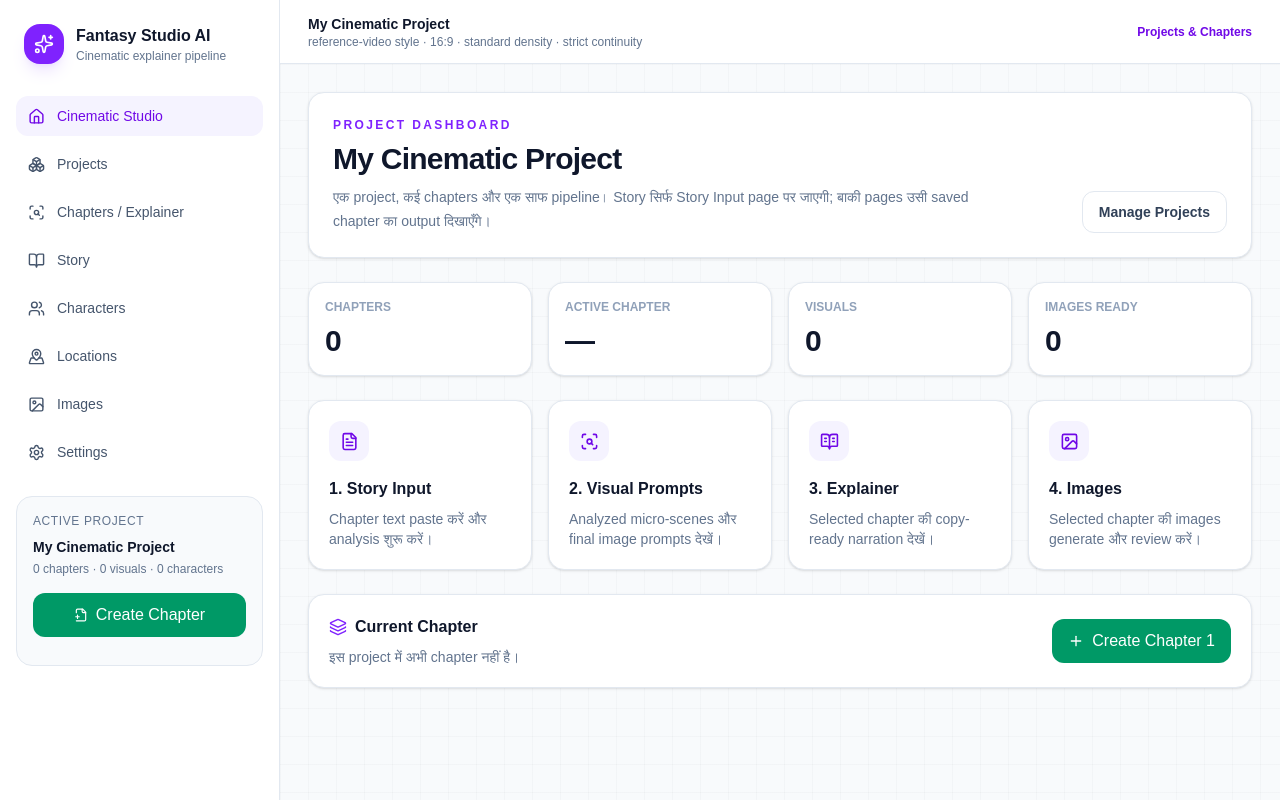
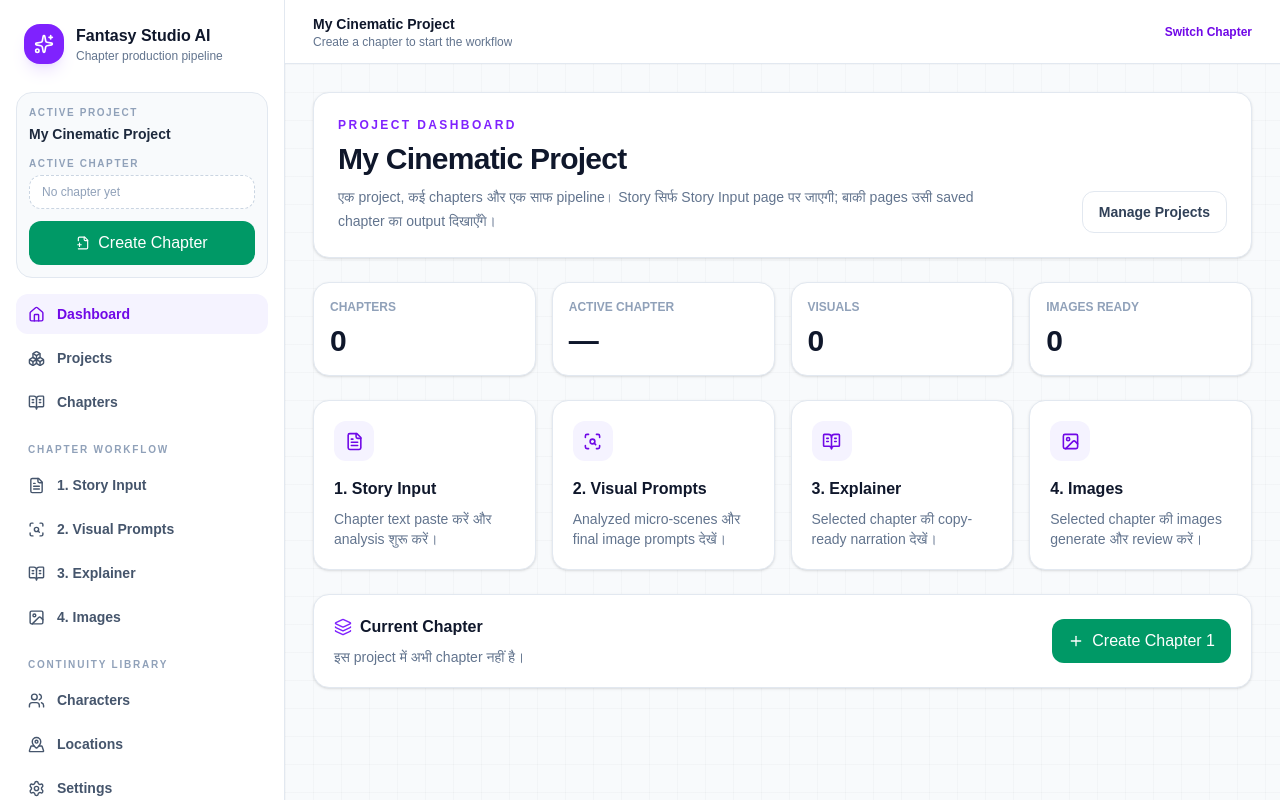
Before and after one commit to shuvinexofficial143-design/Fantasy-manga, a Next.js app: page / in a window 1280 px wide. Built offline with nearby package versions, Linux system fonts and the light colour scheme.

Commit message:
Rebuild sidebar around chapter production workflow

```diff
--- a/components/app-shell.tsx
+++ b/components/app-shell.tsx
@@ -2,18 +2,26 @@
 
 import Link from "next/link";
 import {usePathname,useRouter} from "next/navigation";
-import {BookOpen,Boxes,FilePlus2,Home,ImageIcon,MapPinned,ScanSearch,Settings,Sparkles,Users} from "lucide-react";
+import {BookOpenText,Boxes,FilePlus2,FileText,Home,ImageIcon,MapPinned,ScanSearch,Settings,Sparkles,Users} from "lucide-react";
 import {createDraftChapter,nextChapterNumber} from "@/lib/chapters";
 import {useProject} from "./project-provider";
 
-const nav=[
-  ["/","Cinematic Studio",Home],
+const primaryNav=[
+  ["/","Dashboard",Home],
   ["/projects","Projects",Boxes],
-  ["/novel","Chapters / Explainer",ScanSearch],
-  ["/story","Story",BookOpen],
+  ["/chapters","Chapters",BookOpenText]
+] as const;
+
+const workflowNav=[
+  ["/novel","1. Story Input",FileText],
+  ["/visuals","2. Visual Prompts",ScanSearch],
+  ["/explainer","3. Explainer",BookOpenText],
+  ["/images","4. Images",ImageIcon]
+] as const;
+
+const libraryNav=[
   ["/characters","Characters",Users],
   ["/locations","Locations",MapPinned],
-  ["/images","Images",ImageIcon],
   ["/settings","Settings",Settings]
 ] as const;
 
@@ -21,56 +29,64 @@ export function AppShell({children}:{children:React.ReactNode}){
   const path=usePathname();
   const router=useRouter();
   const {project,updateProject}=useProject();
-  const chapters=project.novelImport?.chapters||[];
+  const novel=project.novelImport||{novelTitle:"",locked:false,currentChapter:1,autoGenerate:false,chapters:[],errorLog:[]};
+  const chapters=[...(novel.chapters||[])].sort((a,b)=>a.number-b.number);
+  const activeChapter=chapters.find((chapter)=>chapter.number===novel.currentChapter);
 
   const createChapter=()=>{
-    const current=project.novelImport||{novelTitle:"",locked:false,currentChapter:1,autoGenerate:false,chapters:[],errorLog:[]};
-    const number=nextChapterNumber(current.chapters);
+    const number=nextChapterNumber(chapters);
     const draft=createDraftChapter(number);
-    updateProject((item)=>({
-      ...item,
-      novelImport:{...current,currentChapter:number,chapters:[...current.chapters,draft]},
-      updatedAt:new Date().toISOString()
-    }));
-    router.push(`/novel?chapter=${number}`);
+    updateProject((item)=>({...item,novelImport:{...novel,currentChapter:number,chapters:[...chapters,draft]},updatedAt:new Date().toISOString()}));
+    router.push("/novel");
   };
 
-  return <div className="min-h-screen bg-slate-50 text-slate-900 lg:grid lg:grid-cols-[280px_1fr]">
+  const selectChapter=(number:number)=>{
+    updateProject((item)=>({...item,novelImport:{...novel,currentChapter:number},updatedAt:new Date().toISOString()}));
+  };
+
+  const navLink=([href,label,Icon]:readonly [string,string,typeof Home])=><Link key={href} href={href} className={"flex items-center gap-3 rounded-xl px-3 py-2.5 text-sm font-semibold transition "+(path===href?"bg-violet-50 text-violet-700":"text-slate-600 hover:bg-slate-100 hover:text-slate-950")}>
+    <Icon size={17}/><span>{label}</span>
+  </Link>;
+
+  return <div className="min-h-screen bg-slate-50 text-slate-900 lg:grid lg:grid-cols-[285px_1fr]">
     <aside className="border-b border-slate-200 bg-white p-4 lg:sticky lg:top-0 lg:h-screen lg:overflow-y-auto lg:border-b-0 lg:border-r">
-      <div className="mb-6 flex items-center gap-3 px-2 py-2">
+      <div className="mb-5 flex items-center gap-3 px-2 py-2">
         <div className="grid h-10 w-10 place-items-center rounded-2xl bg-violet-600 text-white shadow-lg shadow-violet-500/15"><Sparkles size={20}/></div>
-        <div><div className="font-black">Fantasy Studio AI</div><div className="text-xs text-slate-500">Cinematic explainer pipeline</div></div>
+        <div><div className="font-black">Fantasy Studio AI</div><div className="text-xs text-slate-500">Chapter production pipeline</div></div>
       </div>
 
-      <nav className="grid grid-cols-3 gap-2 lg:grid-cols-1">
-        {nav.map(([href,label,Icon])=><Link key={href} href={href} className={`flex items-center gap-3 rounded-xl px-3 py-2.5 text-sm transition ${path===href?"bg-violet-50 text-violet-700":"text-slate-600 hover:bg-slate-100 hover:text-slate-950"}`}>
-          <Icon size={17}/><span className="hidden sm:inline">{label}</span>
-        </Link>)}
+      <div className="mb-4 rounded-2xl border border-slate-200 bg-slate-50 p-3">
+        <div className="text-[10px] font-black uppercase tracking-[.16em] text-slate-400">Active Project</div>
+        <div className="mt-1 truncate text-sm font-black text-slate-800">{project.name}</div>
+        <div className="mt-3 text-[10px] font-black uppercase tracking-[.16em] text-slate-400">Active Chapter</div>
+        {chapters.length?<select value={activeChapter?.number||chapters[0].number} onChange={(e)=>selectChapter(Number(e.target.value))} className="mt-1 w-full rounded-xl border border-slate-200 px-3 py-2 text-sm font-bold">
+          {chapters.map((chapter)=><option key={chapter.number} value={chapter.number}>Chapter {chapter.number} · {chapter.status}</option>)}
+        </select>:<div className="mt-1 rounded-xl border border-dashed border-slate-300 bg-white px-3 py-2 text-xs text-slate-400">No chapter yet</div>}
+        <button onClick={createChapter} className="mt-3 inline-flex w-full items-center justify-center gap-2 rounded-xl bg-emerald-600 px-3 py-2.5 text-xs font-black text-white"><FilePlus2 size={14}/> Create Chapter</button>
+      </div>
+
+      <nav className="space-y-1">
+        {primaryNav.map(navLink)}
+        <div className="px-3 pb-1 pt-4 text-[10px] font-black uppercase tracking-[.18em] text-slate-400">Chapter Workflow</div>
+        {workflowNav.map(navLink)}
+        <div className="px-3 pb-1 pt-4 text-[10px] font-black uppercase tracking-[.18em] text-slate-400">Continuity Library</div>
+        {libraryNav.map(navLink)}
       </nav>
 
-      <div className="mt-6 hidden rounded-2xl border border-slate-200 bg-slate-50 p-4 lg:block">
-        <div className="text-xs uppercase tracking-wider text-slate-500">Active project</div>
-        <div className="mt-2 truncate text-sm font-semibold">{project.name}</div>
-        <div className="mt-1 text-xs text-slate-500">{chapters.length} chapters · {project.images.length} visuals · {project.characters.length} characters</div>
-        {project.novelImport?.locked&&<div className="mt-2 truncate text-xs font-semibold text-emerald-700">Novel source: {project.novelImport.sourceOrigin}</div>}
-
-        <button onClick={createChapter} className="mt-4 inline-flex w-full items-center justify-center gap-2 rounded-xl bg-emerald-600 px-3 py-2.5 text-xs font-black text-white">
-          <FilePlus2 size={14}/> Create Chapter
-        </button>
-
-        <div className="mt-3 space-y-1.5">
-          {[...chapters].sort((a,b)=>b.number-a.number).slice(0,6).map((chapter)=><button key={chapter.number} onClick={()=>{updateProject((item)=>({...item,novelImport:{...(item.novelImport||{novelTitle:"",locked:false,currentChapter:chapter.number,autoGenerate:false,chapters:[],errorLog:[]}),currentChapter:chapter.number},updatedAt:new Date().toISOString()}));router.push(`/novel?chapter=${chapter.number}`)}} className="flex w-full items-center justify-between rounded-lg bg-white px-2.5 py-2 text-left text-xs hover:bg-violet-50">
-            <span className="font-semibold text-slate-700">Chapter {chapter.number}</span>
-            <span className="text-[10px] uppercase text-slate-400">{chapter.status}</span>
-          </button>)}
-        </div>
+      <div className="mt-5 hidden rounded-2xl border border-slate-200 bg-slate-50 p-4 lg:block">
+        <div className="text-xs font-bold text-slate-700">{activeChapter?"Chapter "+activeChapter.number+" status":"Project status"}</div>
+        <div className="mt-2 text-xs leading-5 text-slate-500">{activeChapter?activeChapter.sceneIds.length+" visuals · "+activeChapter.status:chapters.length+" chapters · "+project.characters.length+" characters"}</div>
+        <div className="mt-2 text-[11px] text-slate-400">{project.imageStylePreset} style · {project.visualDensity} density</div>
       </div>
     </aside>
 
     <main className="min-w-0">
-      <header className="sticky top-0 z-20 flex h-16 items-center justify-between border-b border-slate-200 bg-white/90 px-4 backdrop-blur-xl md:px-7">
-        <div><div className="text-sm font-semibold">{project.storyTitle||project.name}</div><div className="text-xs text-slate-500">{project.imageStylePreset} style · {project.aspectRatio} · {project.visualDensity} density · {project.continuityMode} continuity</div></div>
-        <Link href="/projects" className="text-xs font-semibold text-violet-700">Projects & Chapters</Link>
+      <header className="sticky top-0 z-20 flex min-h-16 items-center justify-between gap-4 border-b border-slate-200 bg-white/90 px-4 py-3 backdrop-blur-xl md:px-7">
+        <div className="min-w-0">
+          <div className="truncate text-sm font-black">{project.name}</div>
+          <div className="truncate text-xs text-slate-500">{activeChapter?"Chapter "+activeChapter.number+" · "+(activeChapter.title||"Untitled")+" · "+activeChapter.status:"Create a chapter to start the workflow"}</div>
+        </div>
+        <Link href="/chapters" className="shrink-0 text-xs font-bold text-violet-700">Switch Chapter</Link>
       </header>
       <div className="gridbg min-h-[calc(100vh-4rem)] p-4 md:p-7">{children}</div>
     </main>
```
